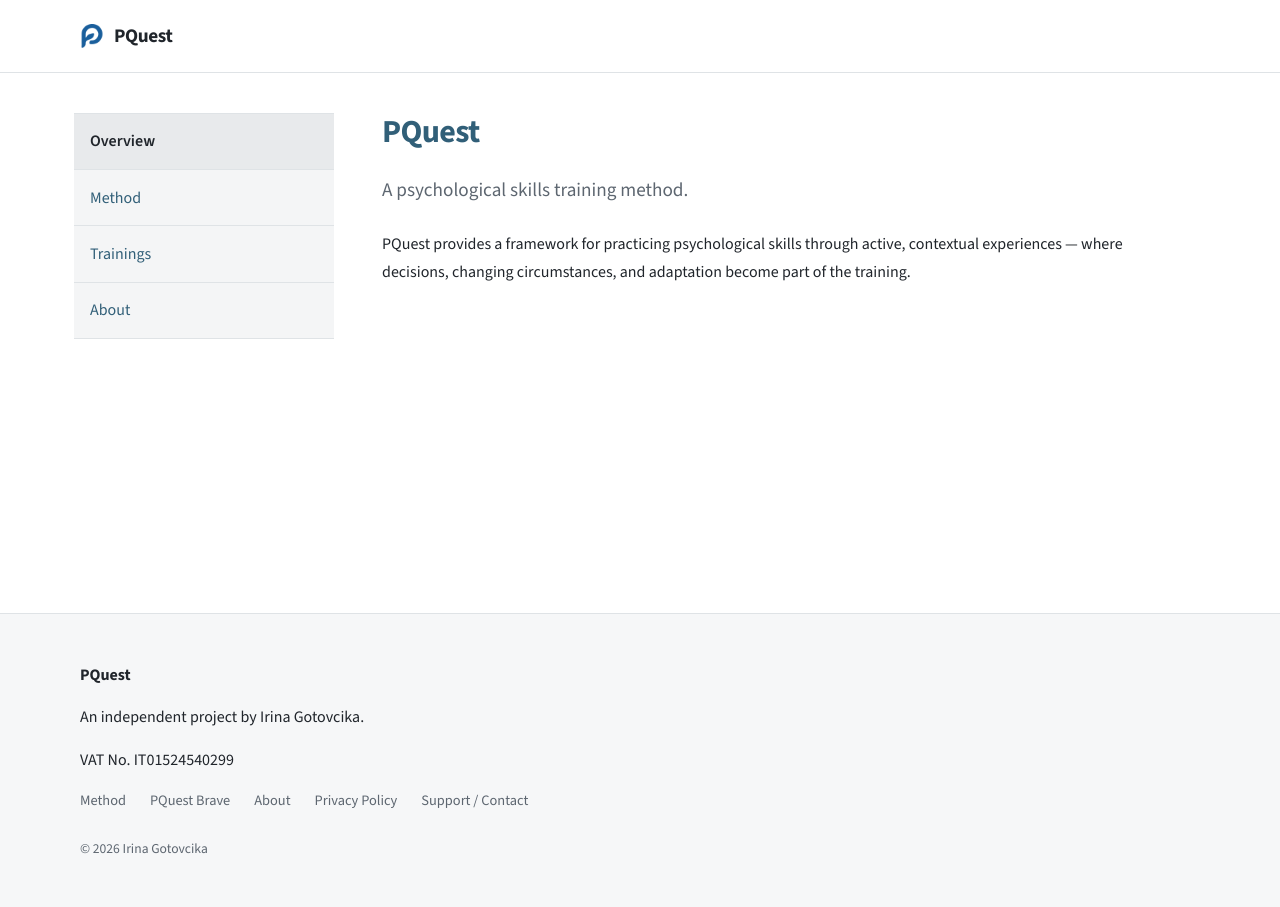
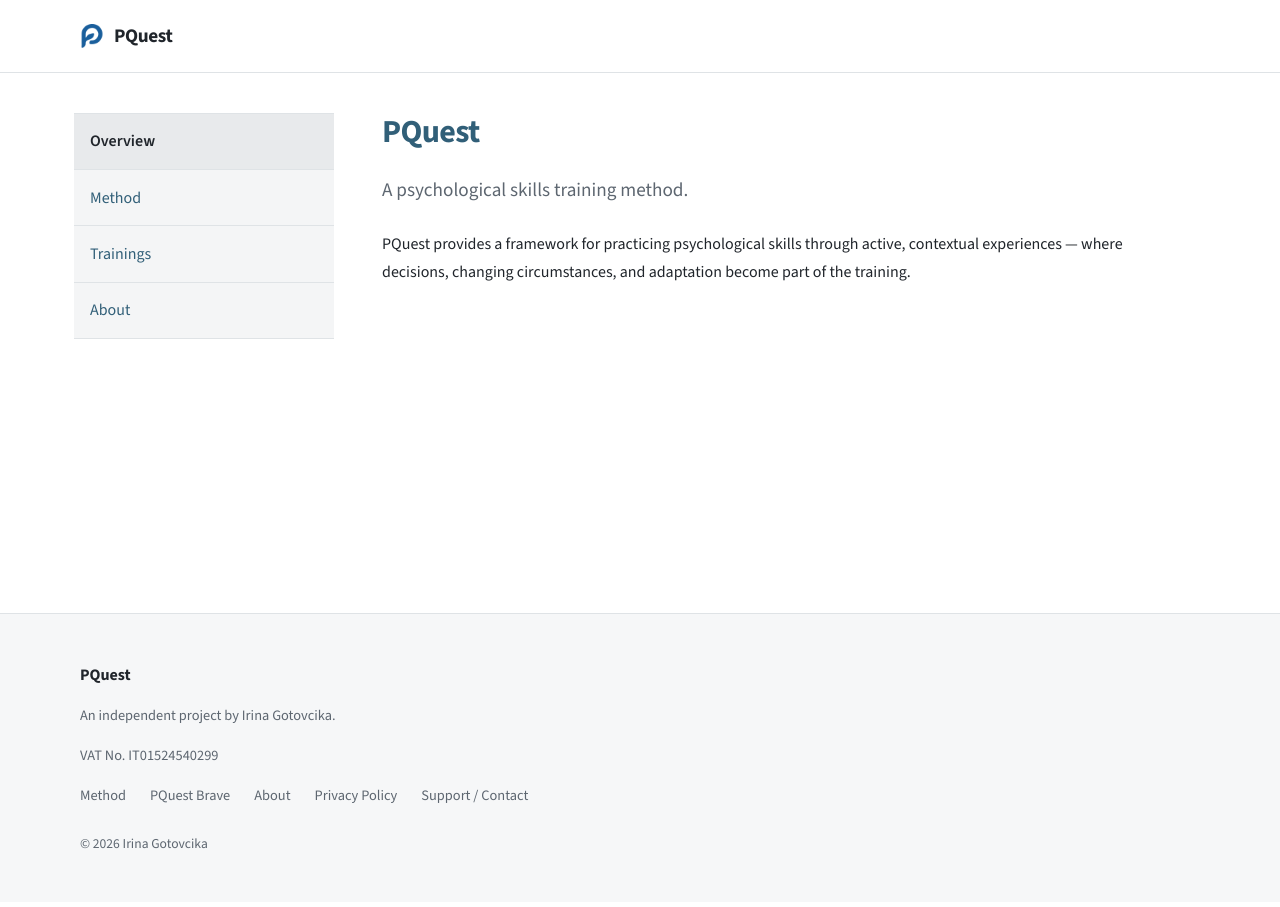
Before and after one commit to irinagotovcika/pquest.eu, a Jekyll site: the page built from index.md, in a window 1280 px wide. Built offline with Jekyll 4.4.1, drawn with Linux system fonts in a browser that asks for light colours.

Commit message:
Update main.css

```diff
--- a/assets/css/main.css
+++ b/assets/css/main.css
@@ -246,6 +246,11 @@ main {
   font-weight: 650;
 }
 
+.footer-meta {
+  color: var(--color-text-muted);
+  font-size: 0.9rem;
+}
+
 .footer-nav {
   display: flex;
   flex-wrap: wrap;
```
